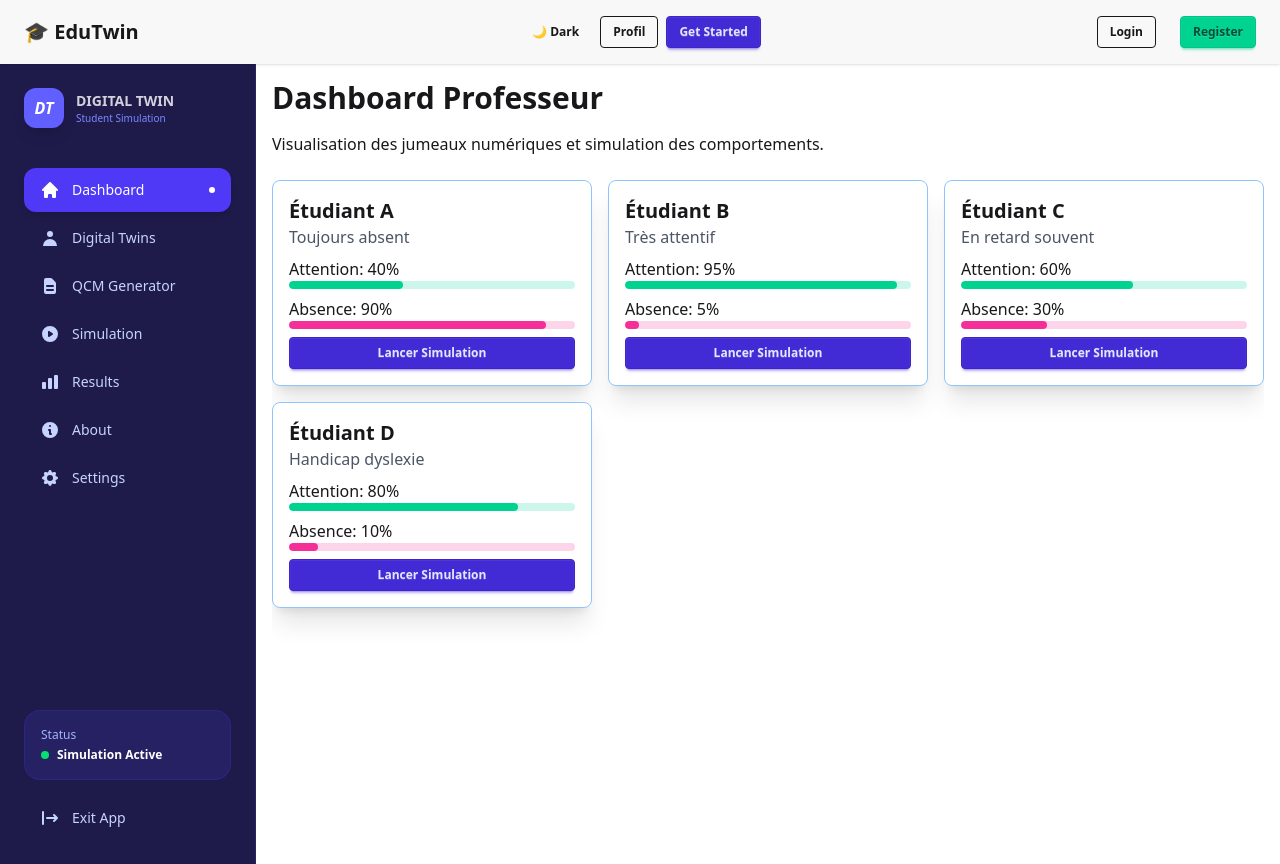
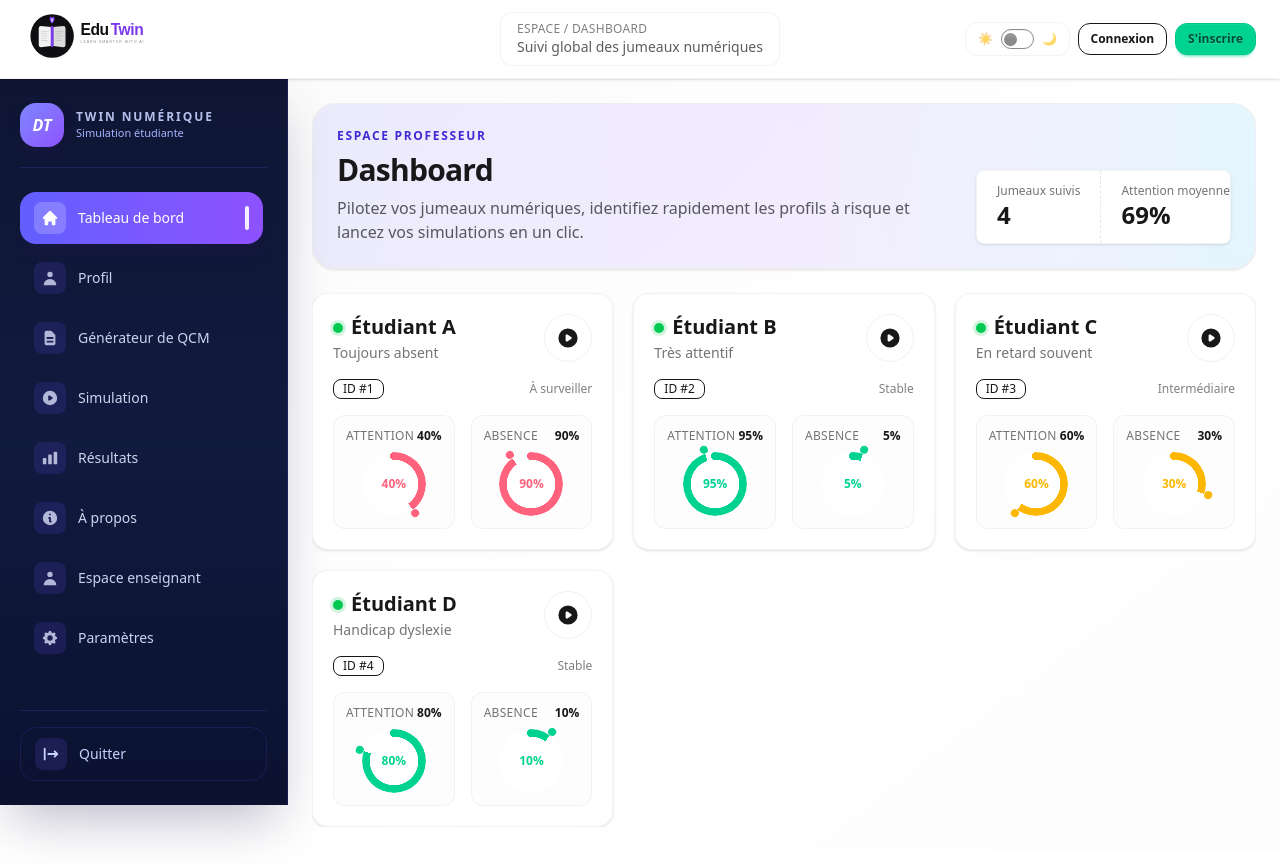
Before and after one commit to edutwin-team/edutwin-platform, a React (Vite) app: page /dashboard in a window 1280 px wide. Built offline with nearby package versions, Linux system fonts and the light colour scheme.

Commit message:
Feature/EDT-63 restyle frontend layout and dashboard cards

```diff
--- a/src/App.tsx
+++ b/src/App.tsx
@@ -34,7 +34,7 @@ const Layout: React.FC = () => {
           className={`flex-1 flex flex-col ${
             isHome
               ? 'bg-gradient-to-b from-[#0b1020] via-[#0c1226] to-[#0b1020]'
-              : 'bg-base-100 p-4'
+              : 'bg-gradient-to-br from-base-200/60 via-base-100 to-base-200/30 p-4 md:p-6'
           }`}
         >
           <div className="flex-1 overflow-y-auto">
--- a/src/components/navbar/Navbar.tsx
+++ b/src/components/navbar/Navbar.tsx
@@ -1,10 +1,11 @@
 import { useState, useEffect } from 'react';
-import { Link } from 'react-router-dom';
+import { Link, useLocation } from 'react-router-dom';
 import { LoginModal } from './login/LoginModal';
 import { Register } from './register/Register';
 
 export default function Navbar() {
   const version = __APP_VERSION__;
+  const location = useLocation();
   const [isRegisterOpen, setIsRegisterOpen] = useState(false);
   const [isLoginOpen, setIsLoginOpen] = useState(false);
 
@@ -15,41 +16,69 @@ export default function Navbar() {
     localStorage.setItem('theme', theme);
   }, [theme]);
 
+  const pageMeta: Record<string, { title: string; context: string }> = {
+    '/': { title: 'Accueil', context: "Bienvenue sur l'espace EduTwin" },
+    '/dashboard': { title: 'Dashboard', context: 'Suivi global des jumeaux numériques' },
+    '/profile': { title: 'Profil', context: 'Gérez vos informations personnelles' },
+    '/quiz': { title: 'QCM', context: 'Créez et lancez vos évaluations' },
+    '/question': { title: 'Simulation', context: 'Analyse en conditions pédagogiques' },
+    '/results': { title: 'Résultats', context: 'Consultez les indicateurs de performance' },
+    '/teacher': { title: 'Espace enseignant', context: 'Pilotage des activités pédagogiques' },
+    '/about': { title: 'À propos', context: 'Informations sur la plateforme' },
+    '/settings': { title: 'Paramètres', context: 'Personnalisez votre expérience' },
+  };
+
+  const currentPage = pageMeta[location.pathname] ?? { title: 'Page', context: 'Navigation EduTwin' };
   const toggleTheme = () => setTheme(theme === 'light' ? 'dark' : 'light');
 
   return (
     <>
-      <div className="navbar bg-base-200 px-6 shadow">
-        <div className="flex-1">
+      <div className="navbar sticky top-0 z-30 border-b border-base-300/70 bg-base-100/85 px-4 shadow-sm backdrop-blur-xl md:px-6">
+        <div className="navbar-start">
           <div className="tooltip tooltip-bottom" data-tip={`Version ${version}`}>
-            <Link to="/" className="text-xl font-bold">
-              🎓 EduTwin
+            <Link to="/" className="inline-flex items-center gap-3">
+              <img
+                src="/logo_edutwin_brand.svg"
+                alt="Logo EduTwin"
+                className="h-14 w-auto object-contain"
+              />
             </Link>
           </div>
         </div>
 
-        <div className="flex gap-2">
-          <button onClick={toggleTheme} className="btn btn-ghost btn-sm">
-            {theme === 'light' ? '🌙 Dark' : '☀️ Light'}
+        <div className="navbar-center hidden min-w-0 px-4 md:flex">
+          <div className="min-w-0 rounded-xl border border-base-300/70 bg-base-100/60 px-4 py-2">
+            <p className="truncate text-xs font-medium uppercase tracking-wide text-base-content/55">
+              Espace / {currentPage.title}
+            </p>
+            <p className="truncate text-sm text-base-content/70">{currentPage.context}</p>
+          </div>
+        </div>
+
+        <div className="navbar-end gap-2">
+          <label className="flex items-center gap-2 rounded-xl border border-base-300/70 px-3 py-1.5">
+            <span className="text-xs text-base-content/70">☀️</span>
+            <input
+              type="checkbox"
+              className="toggle toggle-sm"
+              checked={theme === 'dark'}
+              onChange={toggleTheme}
+              aria-label="Activer le mode sombre"
+            />
+            <span className="text-xs text-base-content/70">🌙</span>
+          </label>
+
+          <button onClick={() => setIsLoginOpen(true)} className="btn btn-outline btn-sm rounded-xl normal-case">
+            Connexion
           </button>
 
-          <Link to="/profile" className="btn btn-outline btn-sm">
-            Profil
-          </Link>
-
-          <Link to="/dashboard" className="btn btn-primary btn-sm">
-            Get Started
-          </Link>
-        </div>
-
-        <div className="flex-1 flex justify-end">
-          <button onClick={() => setIsLoginOpen(true)} className="btn btn-outline btn-sm mr-6">
-            Login
+          <button onClick={() => setIsRegisterOpen(true)} className="btn btn-success btn-sm rounded-xl normal-case">
+            S'inscrire
           </button>
 
-          <button onClick={() => setIsRegisterOpen(true)} className="btn btn-success btn-sm">
-            Register
-          </button>
+          <Link to="/dashboard" className="btn btn-primary btn-sm rounded-xl normal-case md:hidden">
+            Aller
+          </Link>
         </div>
       </div>
 
--- a/src/components/sidebar/Sidebar.tsx
+++ b/src/components/sidebar/Sidebar.tsx
@@ -9,13 +9,15 @@ const Sidebar: React.FC = () => {
   return (
     <>
       {/* Mobile Header */}
-      <div className="md:hidden flex items-center justify-between p-4 bg-[#1e1b4b] text-white">
-        <span className="font-bold">🎓 Digital Twin</span>
-        <button onClick={() => setOpen(!open)}>☰</button>
+      <div className="md:hidden flex items-center justify-between border-b border-indigo-900/40 bg-[#0f1634] px-4 py-3 text-slate-100">
+        <span className="text-sm font-semibold tracking-wide">EduTwin</span>
+        <button onClick={() => setOpen(!open)} className="btn btn-ghost btn-sm rounded-xl">
+          ☰
+        </button>
       </div>
 
       {/* Desktop */}
-      <aside className="hidden md:flex flex-col w-64 h-screen bg-[#1e1b4b] text-white border-r border-indigo-900/50 p-6">
+      <aside className="hidden md:flex md:sticky md:top-[4.6rem] flex-col h-[calc(100vh-4.6rem)] w-72 border-r border-indigo-900/40 bg-gradient-to-b from-[#0f1634] via-[#111a3f] to-[#0b1230] text-slate-100 px-5 py-6 shadow-2xl shadow-indigo-950/30">
         <SidebarContent pathname={pathname} />
       </aside>
 
@@ -26,7 +28,7 @@ const Sidebar: React.FC = () => {
             className="fixed inset-0 bg-black/40 z-40"
             onClick={() => setOpen(false)}
           />
-          <aside className="fixed left-0 top-0 w-64 h-full bg-[#1e1b4b] text-white z-50 p-6">
+          <aside className="fixed left-0 top-0 z-50 h-full w-72 bg-gradient-to-b from-[#0f1634] via-[#111a3f] to-[#0b1230] px-5 py-6 text-slate-100 shadow-2xl">
             <SidebarContent
               pathname={pathname}
               close={() => setOpen(false)}
--- a/src/components/sidebar/SidebarContent.tsx
+++ b/src/components/sidebar/SidebarContent.tsx
@@ -11,13 +11,14 @@ import {
 } from "react-icons/hi";
 
 const links = [
-  { name: "Dashboard", path: "/dashboard", icon: HiHome },
-  { name: "Digital Twins", path: "/digital-twins", icon: HiUser },
-  { name: "QCM Generator", path: "/quiz", icon: HiDocumentText },
-  { name: "Simulation", path: "/simulation", icon: HiPlay },
-  { name: "Results", path: "/results", icon: HiChartBar },
-  { name: "About", path: "/about", icon: HiInformationCircle },
-  { name: "Settings", path: "/settings", icon: HiCog },
+  { name: "Tableau de bord", path: "/dashboard", icon: HiHome },
+  { name: "Profil", path: "/profile", icon: HiUser },
+  { name: "Générateur de QCM", path: "/quiz", icon: HiDocumentText },
+  { name: "Simulation", path: "/question", icon: HiPlay },
+  { name: "Résultats", path: "/results", icon: HiChartBar },
+  { name: "À propos", path: "/about", icon: HiInformationCircle },
+  { name: "Espace enseignant", path: "/teacher", icon: HiUser },
+  { name: "Paramètres", path: "/settings", icon: HiCog },
 ];
 
 interface SidebarContentProps {
@@ -29,22 +30,22 @@ export const SidebarContent: React.FC<SidebarContentProps> = ({
   pathname,
   close,
 }) => (
-  <>
+  <div className="flex h-full flex-col">
     {/* Logo */}
-    <div className="flex items-center gap-3 mb-10">
-      <div className="w-10 h-10 bg-indigo-500 rounded-xl flex items-center justify-center shadow-lg">
-        <span className="font-bold italic">DT</span>
+    <div className="mb-6 flex items-center gap-3 border-b border-indigo-900/50 pb-5">
+      <div className="grid h-11 w-11 place-content-center rounded-2xl bg-gradient-to-br from-indigo-400 to-violet-500 shadow-lg shadow-indigo-950/40">
+        <span className="font-bold italic text-white">DT</span>
       </div>
       <div>
-        <h1 className="text-sm font-bold uppercase opacity-80">
-          Digital Twin
+        <h1 className="text-xs font-bold uppercase tracking-[0.16em] text-indigo-200/90">
+          Twin Numérique
         </h1>
-        <p className="text-[10px] text-indigo-400">Student Simulation</p>
+        <p className="text-[11px] text-indigo-300">Simulation étudiante</p>
       </div>
     </div>
 
     {/* Nav */}
-    <nav className="space-y-1 flex-1">
+    <nav className="flex-1 space-y-2 overflow-y-auto pr-1">
       {links.map((link) => {
         const Icon = link.icon;
         const active = pathname === link.path;
@@ -54,17 +55,23 @@ export const SidebarContent: React.FC<SidebarContentProps> = ({
             key={link.path}
             to={link.path}
             onClick={close}
-            className={`flex items-center gap-3 px-4 py-3 rounded-xl transition-all ${
+            className={`group relative flex items-center gap-3 rounded-2xl px-3.5 py-2.5 transition-all ${
               active
-                ? "bg-indigo-600 text-white shadow-md"
-                : "text-indigo-200 hover:bg-indigo-800/50 hover:text-white"
+                ? "bg-gradient-to-r from-indigo-500 to-violet-500 text-white shadow-lg shadow-indigo-950/40"
+                : "text-indigo-100/90 hover:bg-indigo-700/35 hover:text-white"
             }`}
           >
-            <Icon size={20} />
+            <span
+              className={`grid h-8 w-8 place-content-center rounded-lg ${
+                active ? "bg-white/20" : "bg-indigo-900/40 group-hover:bg-indigo-800/60"
+              }`}
+            >
+              <Icon size={18} className={active ? "" : "opacity-85 group-hover:opacity-100"} />
+            </span>
             <span className="text-sm font-medium">{link.name}</span>
 
             {active && (
-              <span className="ml-auto w-1.5 h-1.5 bg-white rounded-full" />
+              <span className="ml-auto h-6 w-1 rounded-full bg-white/90" />
             )}
           </Link>
         );
@@ -72,23 +79,17 @@ export const SidebarContent: React.FC<SidebarContentProps> = ({
     </nav>
 
     {/* Bottom */}
-    <div className="mt-auto">
-      <div className="bg-indigo-900/40 rounded-2xl p-4 mb-4 border border-indigo-800/50">
-        <p className="text-xs text-indigo-300 mb-1">Status</p>
-        <div className="flex items-center gap-2">
-          <span className="w-2 h-2 bg-green-400 rounded-full animate-pulse" />
-          <span className="text-xs font-semibold">Simulation Active</span>
-        </div>
-      </div>
-
+    <div className="mt-4 border-t border-indigo-900/50 pt-4">
       <Link
         to="/"
         onClick={close}
-        className="flex items-center gap-3 px-4 py-3 rounded-xl text-indigo-200 hover:bg-red-900/20 hover:text-red-300"
+        className="flex items-center gap-3 rounded-2xl border border-indigo-900/40 px-3.5 py-2.5 text-indigo-200 transition-colors hover:border-red-500/40 hover:bg-red-900/20 hover:text-red-300"
       >
-        <HiLogout size={20} />
-        <span className="text-sm font-medium">Exit App</span>
+        <span className="grid h-8 w-8 place-content-center rounded-lg bg-indigo-900/40">
+          <HiLogout size={18} />
+        </span>
+        <span className="text-sm font-medium">Quitter</span>
       </Link>
     </div>
-  </>
+  </div>
 );
--- a/src/components/twin/DigitalTwinCard.tsx
+++ b/src/components/twin/DigitalTwinCard.tsx
@@ -1,29 +1,94 @@
+import type { CSSProperties } from "react";
 import type { DigitalTwin } from "../../types/types";
+import { HiPlay } from "react-icons/hi";
 
 interface Props {
   twin: DigitalTwin;
 }
 
 const DigitalTwinCard: React.FC<Props> = ({ twin }) => {
+  const attentionTone =
+    twin.attention >= 75 ? "text-success" : twin.attention >= 50 ? "text-warning" : "text-error";
+  const absenceTone = twin.absence <= 20 ? "text-success" : twin.absence <= 50 ? "text-warning" : "text-error";
+  const status =
+    twin.attention >= 75 && twin.absence <= 25
+      ? "Stable"
+      : twin.attention < 50 || twin.absence > 50
+        ? "À surveiller"
+        : "Intermédiaire";
+
   return (
-    <div className="card bg-base-100 shadow-xl p-4 rounded-lg border border-blue-300 hover:scale-105 transform transition-all">
-      <h2 className="text-xl font-bold">{twin.name}</h2>
-      <p className="text-gray-600 mb-2">{twin.behavior}</p>
-      <p>Attention: {twin.attention}%</p>
-      <progress
-        className="progress progress-success w-full mb-2"
-        value={twin.attention}
-        max={100}
-      ></progress>
-      <p>Absence: {twin.absence}%</p>
-      <progress
-        className="progress progress-secondary w-full"
-        value={twin.absence}
-        max={100}
-      ></progress>
-      <button className="btn btn-primary btn-sm mt-2 w-full">
-        Lancer Simulation
-      </button>
+    <div className="card rounded-2xl border border-base-300/70 bg-base-100 p-5 shadow-sm transition-all hover:-translate-y-0.5 hover:shadow-lg">
+      <div className="mb-4 flex items-start justify-between gap-3">
+        <div>
+          <div className="flex items-center gap-2">
+            <div className="tooltip tooltip-bottom" data-tip="Simulation active">
+              <span
+                className="inline-block h-2.5 w-2.5 rounded-full bg-green-500 shadow-[0_0_0_3px_rgba(34,197,94,0.2)]"
+                aria-label="Simulation active"
+              />
+            </div>
+            <h2 className="text-lg font-semibold leading-tight md:text-xl">{twin.name}</h2>
+          </div>
+          <p className="mt-1 text-sm text-base-content/60">{twin.behavior}</p>
+        </div>
+        <div className="tooltip tooltip-left" data-tip="Lancer la simulation">
+          <button
+            type="button"
+            aria-label={`Lancer la simulation pour ${twin.name}`}
+            className="btn btn-circle btn-ghost h-12 min-h-12 w-12 border border-base-300/80 hover:border-primary hover:bg-primary/10"
+          >
+            <HiPlay size={24} />
+          </button>
+        </div>
+      </div>
+
+      <div className="mb-4 flex items-center justify-between">
+        <span className="badge badge-outline badge-sm">ID #{twin.id}</span>
+        <span className="text-xs font-medium text-base-content/55">{status}</span>
+      </div>
+
+      <div className="grid grid-cols-2 gap-4">
+        <div className="rounded-xl border border-base-300/70 bg-base-200/25 p-3">
+          <div className="mb-2 flex items-center justify-between">
+            <p className="text-xs font-medium uppercase tracking-wide text-base-content/60">Attention</p>
+            <p className="text-xs font-semibold">{twin.attention}%</p>
+          </div>
+          <div className="flex justify-center">
+            <div
+              className={`radial-progress h-16 w-16 border-0 bg-base-100 text-xs font-semibold ${attentionTone}`}
+              style={{ "--value": twin.attention } as CSSProperties}
+              role="progressbar"
+              aria-valuenow={twin.attention}
+              aria-valuemin={0}
+              aria-valuemax={100}
+              aria-label={`Attention de ${twin.name}`}
+            >
+              {twin.attention}%
+            </div>
+          </div>
+        </div>
+
+        <div className="rounded-xl border border-base-300/70 bg-base-200/25 p-3">
+          <div className="mb-2 flex items-center justify-between">
+            <p className="text-xs font-medium uppercase tracking-wide text-base-content/60">Absence</p>
+            <p className="text-xs font-semibold">{twin.absence}%</p>
+          </div>
+          <div className="flex justify-center">
+            <div
+              className={`radial-progress h-16 w-16 border-0 bg-base-100 text-xs font-semibold ${absenceTone}`}
+              style={{ "--value": twin.absence } as CSSProperties}
+              role="progressbar"
+              aria-valuenow={twin.absence}
+              aria-valuemin={0}
+              aria-valuemax={100}
+              aria-label={`Absence de ${twin.name}`}
+            >
+              {twin.absence}%
+            </div>
+          </div>
+        </div>
+      </div>
     </div>
   );
 };
--- a/src/pages/dashboard/Dashboard.tsx
+++ b/src/pages/dashboard/Dashboard.tsx
@@ -11,12 +11,34 @@ const twins: DigitalTwin[] = [
 
 const Dashboard: React.FC = () => {
   return (
-    <div>
-      <h1 className="text-3xl font-bold mb-4">Dashboard Professeur</h1>
-      <p className="mb-6">
-        Visualisation des jumeaux numériques et simulation des comportements.
-      </p>
-      <div className="grid grid-cols-1 sm:grid-cols-2 lg:grid-cols-3 gap-4">
+    <div className="space-y-6">
+      <section className="rounded-3xl border border-base-300/70 bg-gradient-to-r from-indigo-500/10 via-violet-500/10 to-sky-500/10 p-6 shadow-sm">
+        <div className="flex flex-col gap-4 md:flex-row md:items-end md:justify-between">
+          <div>
+            <p className="mb-2 text-xs font-semibold uppercase tracking-[0.14em] text-primary">
+              Espace Professeur
+            </p>
+            <h1 className="text-3xl font-bold tracking-tight">Dashboard</h1>
+            <p className="mt-2 max-w-2xl text-base-content/70">
+              Pilotez vos jumeaux numériques, identifiez rapidement les profils à risque et lancez vos simulations en un clic.
+            </p>
+          </div>
+          <div className="stats stats-vertical border border-base-300/70 bg-base-100 shadow-sm md:stats-horizontal">
+            <div className="stat px-5 py-3">
+              <div className="stat-title text-xs">Jumeaux suivis</div>
+              <div className="stat-value text-2xl">{twins.length}</div>
+            </div>
+            <div className="stat px-5 py-3">
+              <div className="stat-title text-xs">Attention moyenne</div>
+              <div className="stat-value text-2xl">
+                {Math.round(twins.reduce((sum, twin) => sum + twin.attention, 0) / twins.length)}%
+              </div>
+            </div>
+          </div>
+        </div>
+      </section>
+
+      <div className="grid grid-cols-1 gap-5 sm:grid-cols-2 xl:grid-cols-3">
         {twins.map((twin) => (
           <DigitalTwinCard key={twin.id} twin={twin} />
         ))}
```
Also changed, not shown: public/logo_edutwin_brand.svg (added), 1 other file (tests, documents, lock files or other folders).
